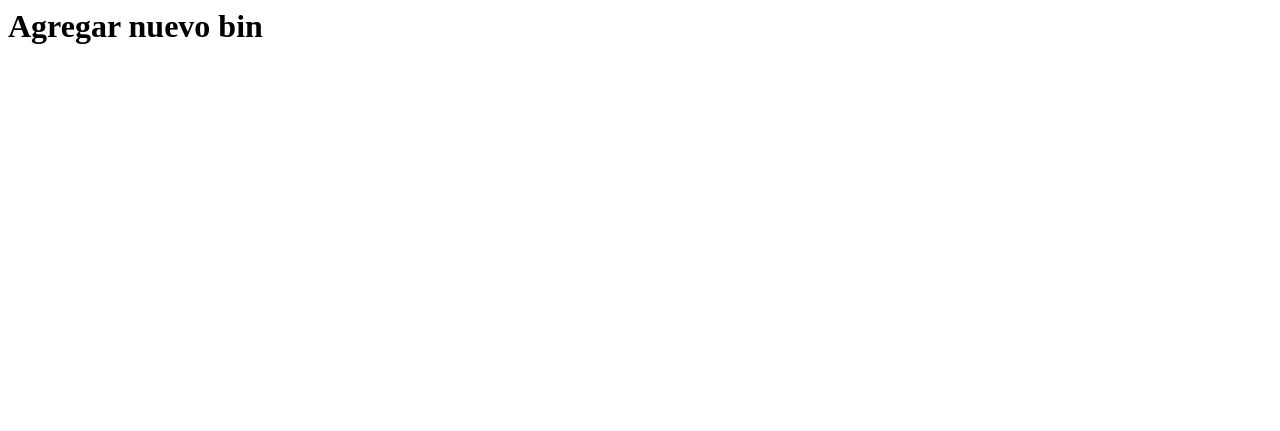
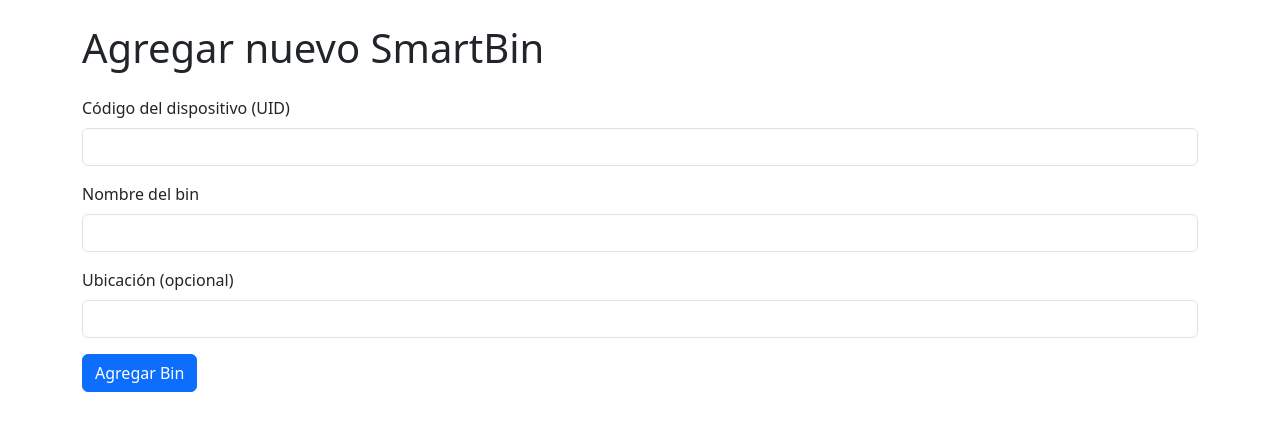
Before and after one commit to Facupyznar/SmartBin, a Flask app: template app/templates/agregar_bin.html in a window 1280 px wide. Shown: the top 431 px of the page. Run offline with Flask 3, Linux system fonts and the light colour scheme; the template is opened without the code that fills it, so the values that code supplies are empty; some libraries are stand-ins or nearby versions.

Commit message:
Nuevas paginas 2

```diff
--- a/app/templates/agregar_bin.html
+++ b/app/templates/agregar_bin.html
@@ -1 +1,27 @@
-<h1>Agregar nuevo bin</h1>
+{% extends 'base.html' %}
+
+{% block title %}Agregar SmartBin | SmartBin{% endblock %}
+
+{% block content %}
+<h1 class="mb-4">Agregar nuevo SmartBin</h1>
+
+<form method="POST" class="needs-validation" novalidate>
+    <div class="mb-3">
+        <input type="hidden" name="csrf_token" value="{{ csrf_token() }}">
+        <label for="uid_hardware" class="form-label">Código del dispositivo (UID)</label>
+        <input type="text" class="form-control" id="uid_hardware" name="uid_hardware" required>
+    </div>
+
+    <div class="mb-3">
+        <label for="nombre" class="form-label">Nombre del bin</label>
+        <input type="text" class="form-control" id="nombre" name="nombre" required>
+    </div>
+
+    <div class="mb-3">
+        <label for="ubicacion" class="form-label">Ubicación (opcional)</label>
+        <input type="text" class="form-control" id="ubicacion" name="ubicacion">
+    </div>
+
+    <button type="submit" class="btn btn-primary">Agregar Bin</button>
+</form>
+{% endblock %}
```
Also changed, not shown: app/routes/sidebar.py (+31 -2 lines).
